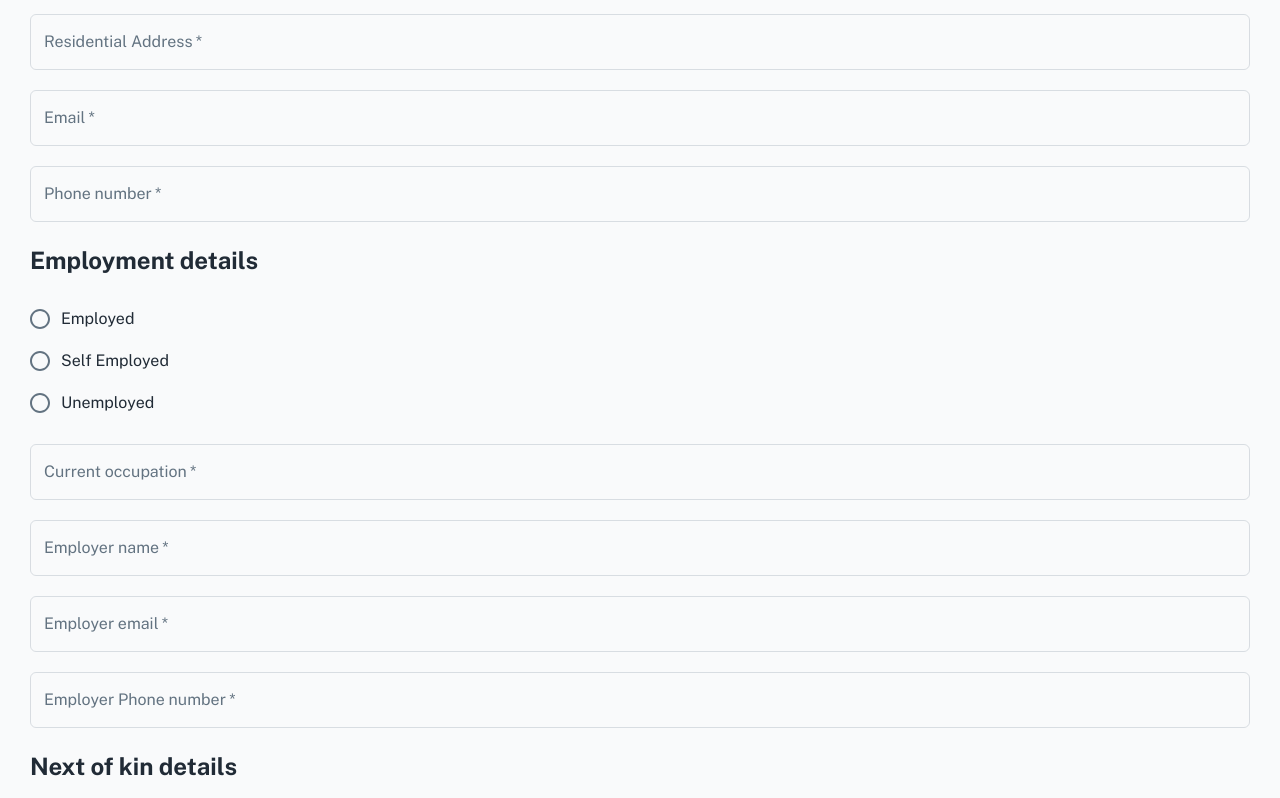
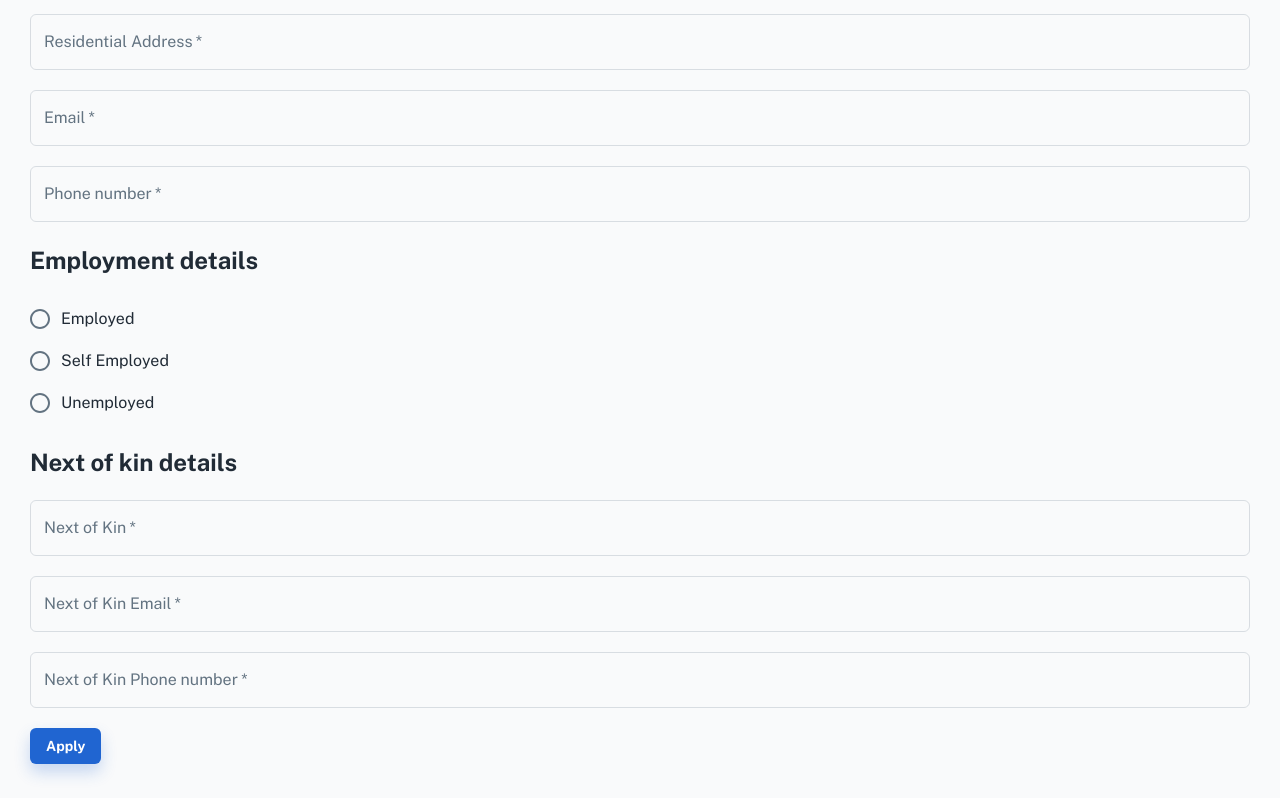
Before and after one commit to ainamaani/KimwanyiSACCOJS, a React (Create React App) app: page /SACCO/register in a window 1280 px wide. Shown: the part 494-1292 px from the top of the page. Built offline with nearby package versions, Linux system fonts and the light colour scheme; a web font is replaced by a local one.

Commit message:
Conditionally rendered fields basing on the employment status

```diff
--- a/src/pages/Register.js
+++ b/src/pages/Register.js
@@ -93,6 +93,17 @@ const MemberRegistration = () => {
 
 
     }
+    // Define the "Current Occupation" field to avoid duplication
+    const currentOccupationField = (
+        <StyledTextField
+            label="Current occupation"
+            variant="outlined"
+            fullWidth
+            required
+            value={currentOccupation}
+            onChange={(e) => { setCurrentOccupation(e.target.value) }}
+        />
+    );
 
     return (
         <StyledPageContent>
@@ -170,34 +181,39 @@ const MemberRegistration = () => {
                         label="Unemployed"
                     />
                 </StyledRadioGroup>
-                <StyledTextField
-                label="Current occupation"
-                variant="outlined"
-                fullWidth required
-                value={currentOccupation}
-                onChange={(e)=> {setCurrentOccupation(e.target.value)}}
-                />
+                {/* Rendering certain fields depending on the employment status */}
+                { employmentStatus === 'Self Employed' && currentOccupationField }
+                { employmentStatus === 'Employed'  && (
+                    <>
+                        {currentOccupationField}
                         <StyledTextField
                         label="Employer name"
                         variant="outlined"
-                fullWidth required
+                        fullWidth
                         value={employerName}
                         onChange={(e)=> {setEmployerName(e.target.value)}}
+
                         />
                         <StyledTextField
                         label="Employer email"
                         variant="outlined"
-                fullWidth required
+                        fullWidth
                         value={employerEmail}
                         onChange={(e)=> {setEmployerEmail(e.target.value)}}
+
                         />
                         <StyledTextField
                         label="Employer Phone number"
                         variant="outlined"
-                fullWidth required
+                        fullWidth
                         value={employerPhoneNumber}
                         onChange={(e)=> {setEmployerPhoneNumber(e.target.value)}}
+
                         />
+                    </>
+
+                )}
+
                 {/* SECTION 3 */}
                 <Typography variant="h4">Next of kin details</Typography>
                 <StyledTextField
```
Lines whose indentation alone changed are shown as unchanged.
